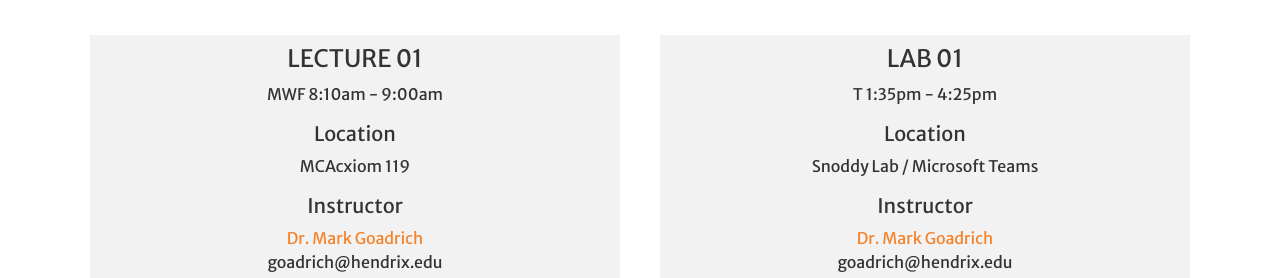
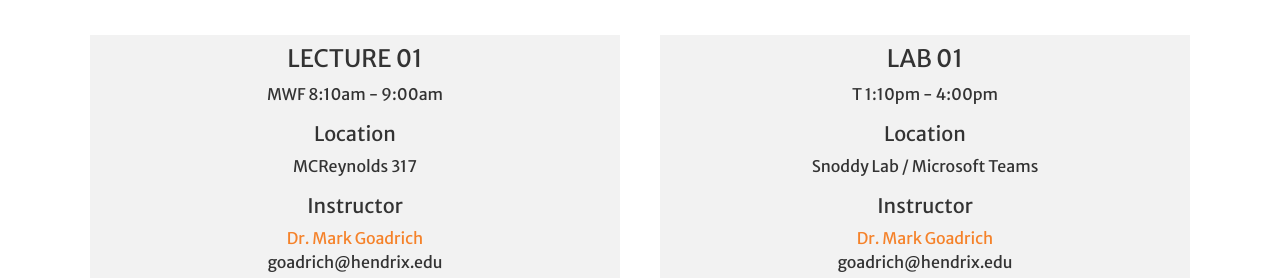
Before and after one commit to Hendrix-CS/csci151, a Jekyll site: the page built from index.md, in a window 1280 px wide and 900 px high. Shown: the part 458-736 px from the top of the window. Built offline with Jekyll 4.4.1, drawn with Linux system fonts in a browser that asks for light colours; a script that is not in the unit is left out; our own code applies the rules of GitHub Pages for plain Markdown files.

Commit message:
Updating Room Location and Times

```diff
--- a/_config.yml
+++ b/_config.yml
@@ -73,12 +73,12 @@ instructors:
 
 offerings:
   - name: LECTURE 01
-    loc: MCAcxiom 119
+    loc: MCReynolds 317
     time: MWF 8:10am - 9:00am
     instructor: goadrich
   - name: LAB 01
     loc: Snoddy Lab / Microsoft Teams
-    time: T 1:35pm - 4:25pm
+    time: T 1:10pm - 4:00pm
     instructor: goadrich
 
 resources:
```
